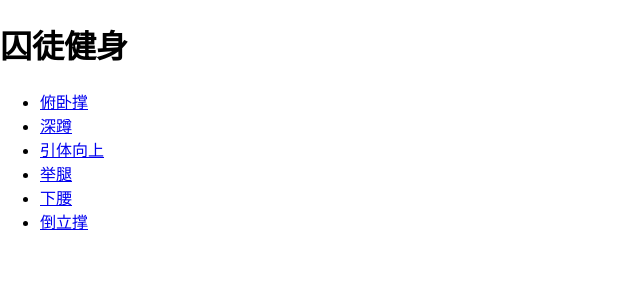
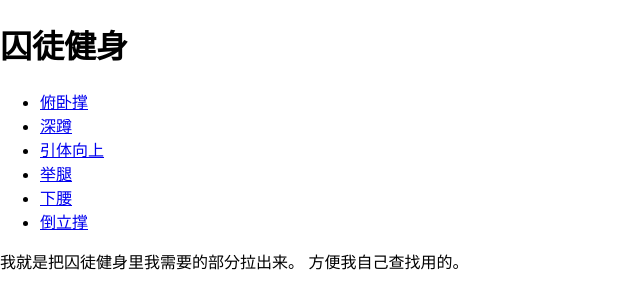
Before and after one commit to jianzuguan/convict-conditioning, a React (Create React App) app: page /#/ in a window 1280 px wide. Shown: the top 308 px of the page, without its empty margins (0-640 px from the left). Built offline with nearby package versions, Linux system fonts and the light colour scheme.

Commit message:
add home

```diff
--- /dev/null
+++ b/src/routes/Home.tsx
@@ -0,0 +1,11 @@
+
+export default function Home() {
+  return (
+    <div>
+      <p>
+        我就是把囚徒健身里我需要的部分拉出来。
+        方便我自己查找用的。
+      </p>
+    </div>
+  );
+}
--- a/src/routes/index.tsx
+++ b/src/routes/index.tsx
@@ -1,10 +1,12 @@
 import { Routes, Route } from 'react-router-dom';
+import Home from './Home';
 import Chest from './Chest';
 import Abs from './Abs';
 
 export default function AllRoutes() {
   return (
     <Routes>
+      <Route path="/" element={<Home />} />
       <Route path="/chest" element={<Chest />} />
       <Route path="/abs" element={<Abs />} />
     </Routes>
```
